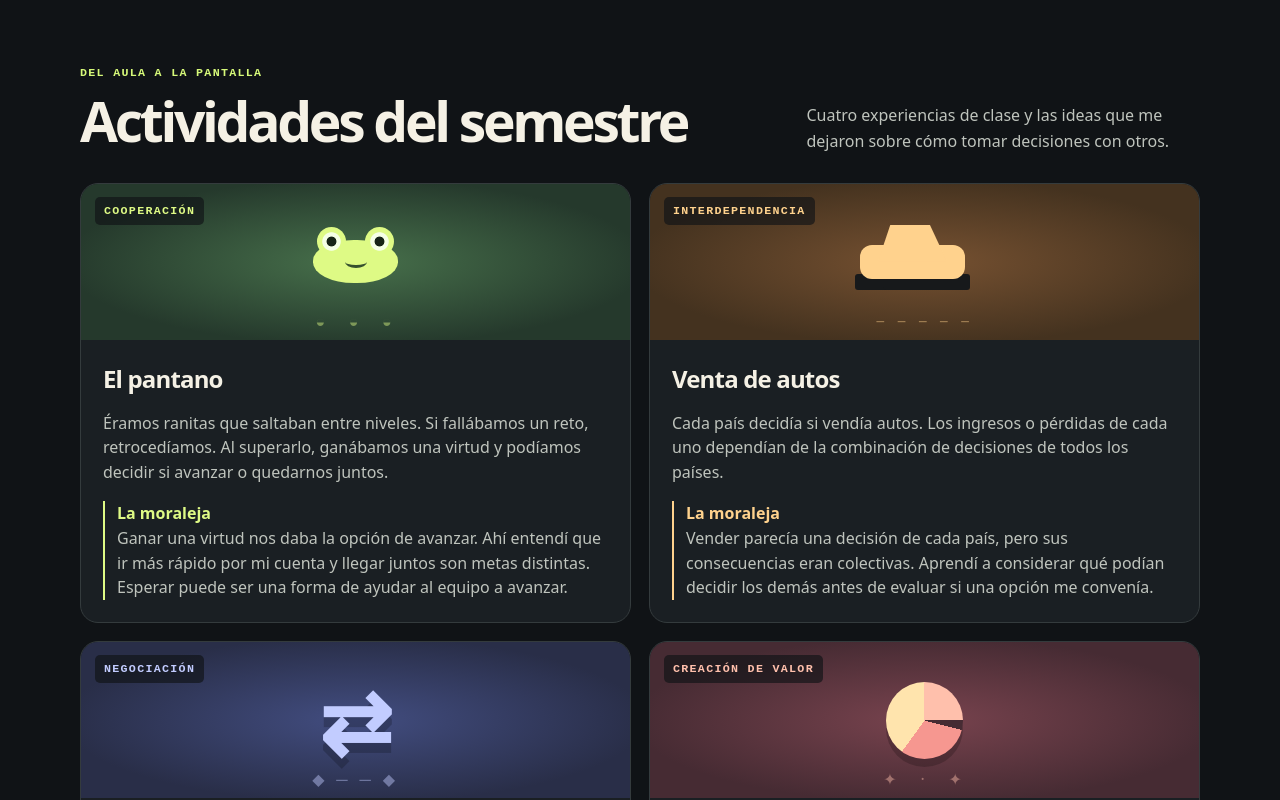
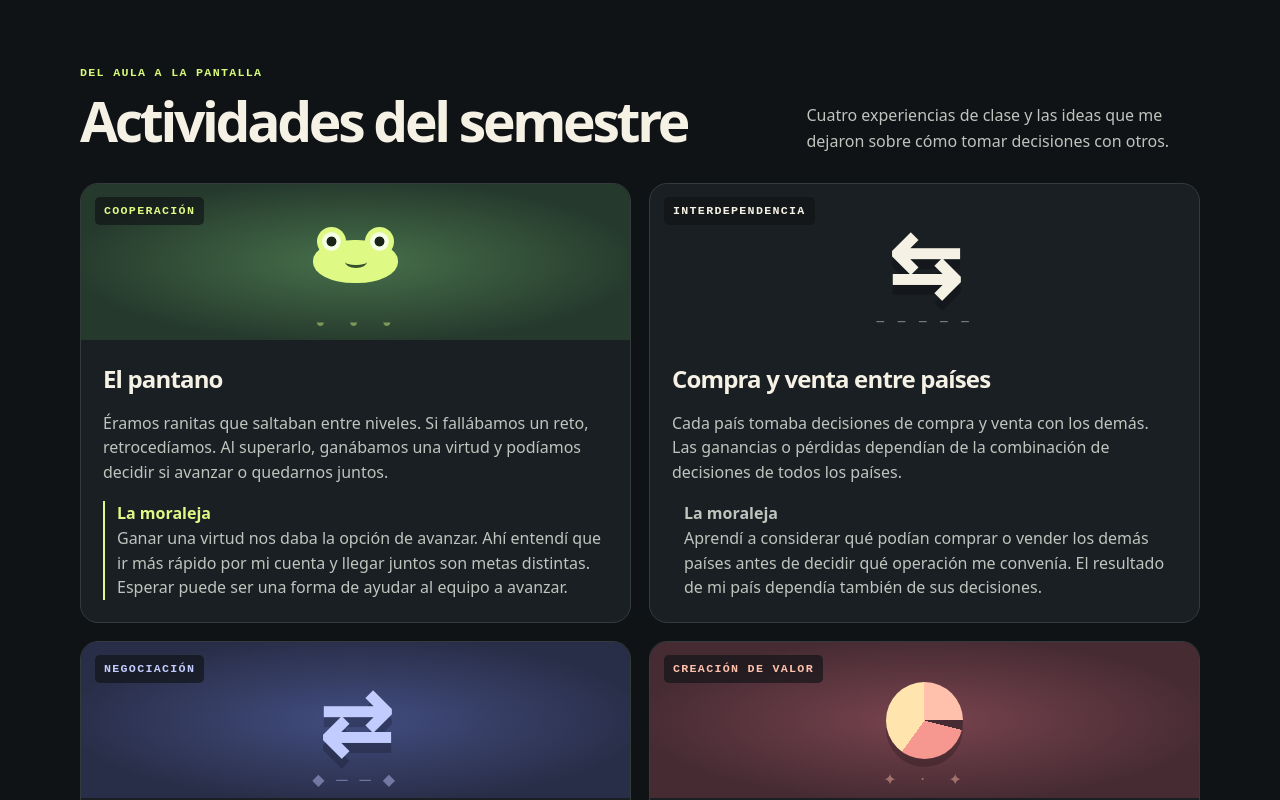
Before and after one commit to Seb-233/bitacora-negociacion, a plain HTML site: page site/index.html in a window 1280 px wide. Shown: the part 702-1502 px from the top of the page. Drawn offline with Linux system fonts and the light colour scheme.

Commit message:
Update index.html

```diff
--- a/site/index.html
+++ b/site/index.html
@@ -31,9 +31,9 @@
 <div class="scene"><span class="scene-tag">COOPERACIÓN</span><span aria-hidden="true" class="glyph frog">●<i></i></span><span aria-hidden="true" class="scene-deco">◒　◒　◒</span></div>
 <div class="body"><h3>El pantano</h3><p>Éramos ranitas que saltaban entre niveles. Si fallábamos un reto, retrocedíamos. Al superarlo, ganábamos una virtud y podíamos decidir si avanzar o quedarnos juntos.</p><p class="reflection"><strong>La moraleja</strong> Ganar una virtud nos daba la opción de avanzar. Ahí entendí que ir más rápido por mi cuenta y llegar juntos son metas distintas. Esperar puede ser una forma de ayudar al equipo a avanzar.</p></div>
 </article>
-<article class="card cars">
-<div class="scene"><span class="scene-tag">INTERDEPENDENCIA</span><span aria-hidden="true" class="glyph car">▰</span><span aria-hidden="true" class="scene-deco">− − − − −</span></div>
-<div class="body"><h3>Venta de autos</h3><p>Cada país decidía si vendía autos. Los ingresos o pérdidas de cada uno dependían de la combinación de decisiones de todos los países.</p><p class="reflection"><strong>La moraleja</strong> Vender parecía una decisión de cada país, pero sus consecuencias eran colectivas. Aprendí a considerar qué podían decidir los demás antes de evaluar si una opción me convenía.</p></div>
+<article class="card trade">
+<div class="scene"><span class="scene-tag">INTERDEPENDENCIA</span><span aria-hidden="true" class="glyph trade-symbol">⇆</span><span aria-hidden="true" class="scene-deco">− − − − −</span></div>
+<div class="body"><h3>Compra y venta entre países</h3><p>Cada país tomaba decisiones de compra y venta con los demás. Las ganancias o pérdidas dependían de la combinación de decisiones de todos los países.</p><p class="reflection"><strong>La moraleja</strong> Aprendí a considerar qué podían comprar o vender los demás países antes de decidir qué operación me convenía. El resultado de mi país dependía también de sus decisiones.</p></div>
 </article>
 <article class="card countries">
 <div class="scene"><span class="scene-tag">NEGOCIACIÓN</span><span aria-hidden="true" class="glyph">⇄</span><span aria-hidden="true" class="scene-deco">◆ ─ ─ ◆</span></div>
```
